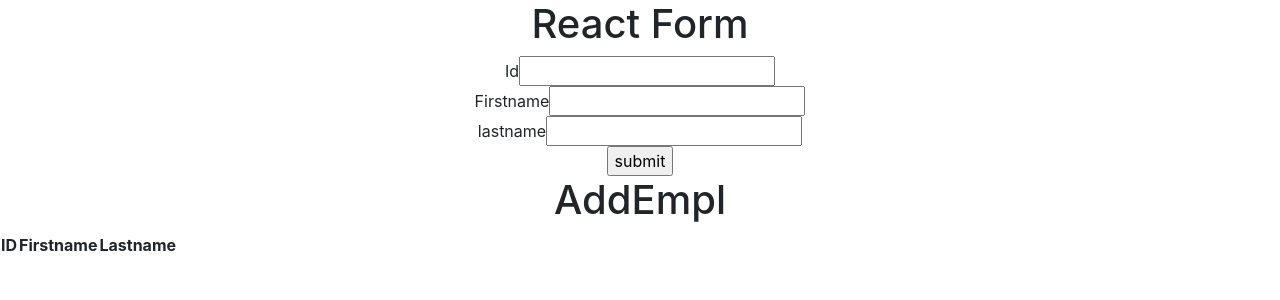
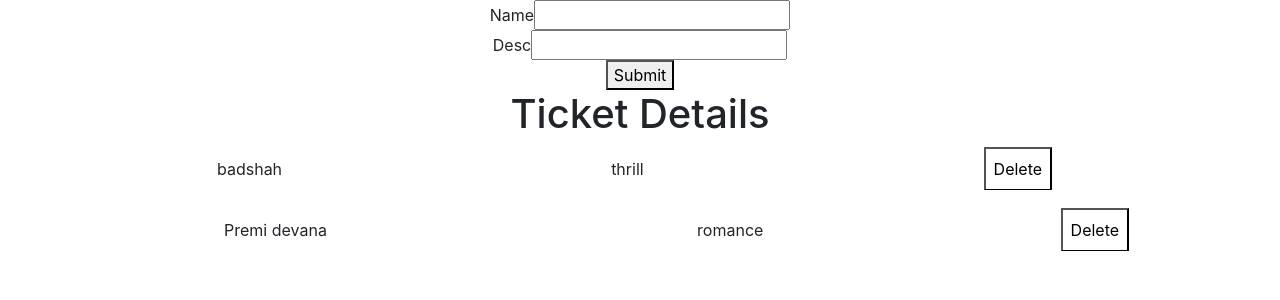
Before and after one commit to VRaj361/React_R, a React (Create React App) app: page / in a window 1280 px wide. Shown: the top 300 px of the page. Built offline with nearby package versions, Linux system fonts and the light colour scheme.

Commit message:
Props and State

```diff
--- a/src/App.js
+++ b/src/App.js
@@ -7,7 +7,9 @@ import { Link, Route, Routes } from 'react-router-dom'
 import { MoviesDetail } from './components/MoviesDetail'
 import { ReactForm } from './components/ReactForm';
 import { EmployeeDetails } from './components/EmployeeDetails';
-
+import {TicketDetails} from './components/TicketDetails';
+import { AddTicket } from './components/AddTicket';
+import {useState} from 'react';
 function App() {
   //javascript
   // var name="vraj"//string
@@ -39,6 +41,15 @@ function App() {
   // //   return <div>hello world</div>
   // // }
 
+  // var tickets=[{name:"badshah",type:"thrill"},{name:"Premi devana",type:"romance"}];
+
+  const [tickets, settickets] = useState([{name:"badshah",type:"thrill"},{name:"Premi devana",type:"romance"}])
+  const deleteTicket=(ticket)=>{
+    settickets(tickets.filter(t=>t.name!==ticket.name))
+  }
+  const addTicket=(ticket)=>{
+    settickets([...tickets,ticket])
+  }
   return (
     <div className="App">
       {/* <h1>Kem chho</h1>
@@ -66,8 +77,12 @@ function App() {
       {/* <Home obj={obj}/> */}
 
       {/* <Link className='btn btn-primary' to={'/movies'}>Movies click</Link> */}
-      {<ReactForm />}
+      {/* {<ReactForm />} */}
       {/* <Movies/> */}
+      {/* {<AddTicket/>} */}
+
+      {<AddTicket addTicket = {addTicket}/>}
+      {<TicketDetails tickets={tickets} deleteTicket={deleteTicket}/>}
       <Routes>
         {/* <Route path="/movies" element={<Movies />}></Route> */}
         {/* <Route path='/movies/moviesdetail/:id' element={<MoviesDetail />}></Route> */}
--- /dev/null
+++ b/src/components/AddTicket.js
@@ -0,0 +1,31 @@
+import React,{useState} from 'react'
+
+export const AddTicket = (props) => {
+    const [name, setname] = useState('')
+    const [type, settype] = useState('')
+    const submit=(e)=>{
+        e.preventDefault()
+        var obj={
+            name:name,
+            type:type
+        }
+        props.addTicket(obj)
+    }
+  return (
+    <div>
+         <form onSubmit = {submit}>
+            <div class="form-group">
+                <label for="name">Name</label>
+                <input type = "text" onChange = {(e)=>{setname(e.target.value)}} />
+            </div>
+            <div class="form-group">
+                <label for="type">Desc</label>
+                <input type = "text" onChange = {(e)=>{settype(e.target.value)}} />
+            </div>
+            <button type="submit">Submit</button>
+        </form>
+
+    </div>
+
+  )
+}
--- /dev/null
+++ b/src/components/TicketDetails.js
@@ -0,0 +1,14 @@
+import React from 'react'
+import { Ticketinfo } from './Ticketinfo'
+export const TicketDetails = (props) => {
+  return (
+    <div>
+
+        <h1>Ticket Details</h1>
+        {props.tickets.map((ticket)=>{
+            return <Ticketinfo ticket={ticket} deleteTicket={props.deleteTicket}/>
+        })}
+
+    </div>
+  )
+}
--- /dev/null
+++ b/src/components/Ticketinfo.js
@@ -0,0 +1,27 @@
+import React from 'react'
+
+export const Ticketinfo = (props) => {
+    console.log(props.ticket)
+
+    var count=0;
+  return (
+    <div>
+
+        <table className='table'>
+            <tr>
+                {
+                    props.ticket.name===undefined?"Not found":
+
+                    <>
+
+            <td>{props.ticket.name}</td>
+            <td>{props.ticket.type}</td>
+            <td><button onClick={()=>{props.deleteTicket(props.ticket)}}>Delete</button></td>
+            </>
+                }
+            </tr>
+        </table>
+
+    </div>
+  )
+}
```
